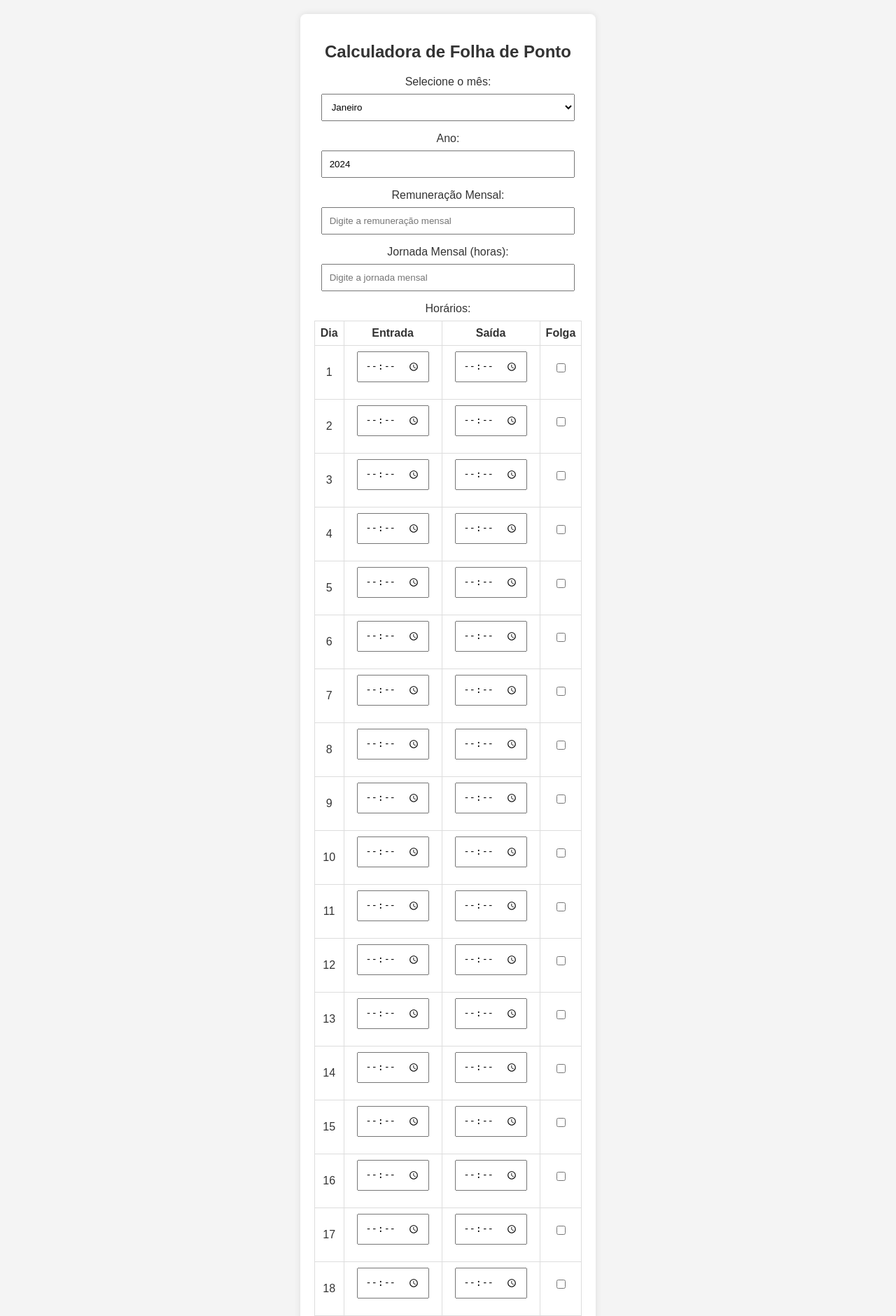
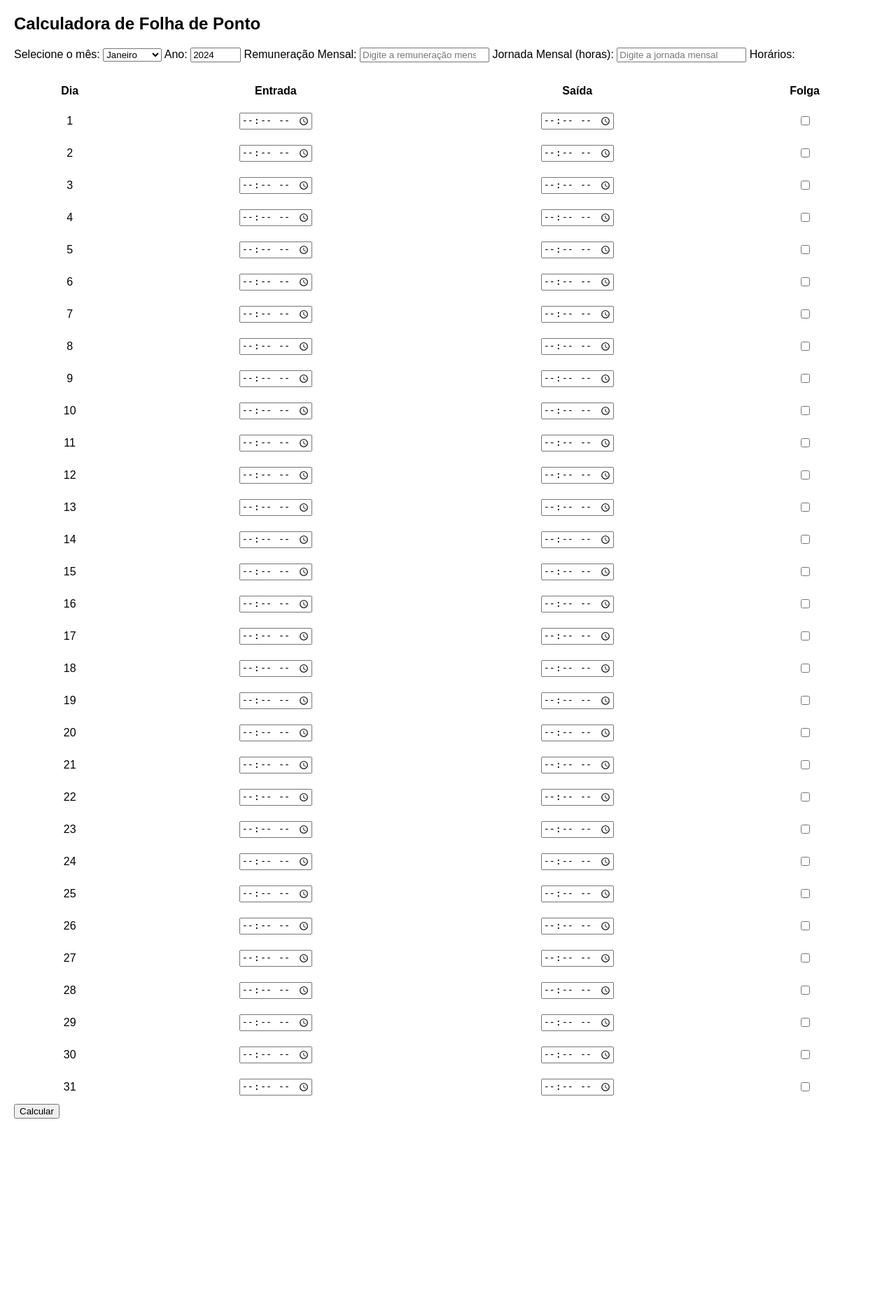
Before and after one commit to mbenitesgit/folhapontoweb, a PHP site: page / in a window 1280 px wide. Shown: the top 1880 px of the page at 70% size. After the commit the page ends 1598 px from the top, so only its background shows below. Run offline with PHP 8.4, Linux system fonts and the light colour scheme.

Commit message:
Update styles.css

```diff
--- a/styles.css
+++ b/styles.css
@@ -1,68 +1,18 @@
 body {
-    font-family: 'Arial', sans-serif;
-    background-color: #f4f4f4;
-    color: #333;
-    margin: 0;
-    padding: 0;
-    min-height: 100vh;
-    display: flex;
-    align-items: center;
-    justify-content: center;
+    font-family: Arial, sans-serif;
+    margin: 20px;
 }
 
-.container {
-    background-color: #fff;
-    border-radius: 8px;
-    box-shadow: 0 0 10px rgba(0, 0, 0, 0.1);
-    padding: 20px;
-    text-align: center;
-    max-width: 600px; /* Limita a largura do container para uma melhor leitura */
-    margin: 20px; /* Adiciona margem para melhor espaçamento */
-    box-sizing: border-box;
-}
-
-h1 {
-    color: #3498db;
-}
-
-label {
-    display: block;
-    margin-bottom: 8px;
-}
-
-input, select, button {
-    width: calc(100% - 20px);
-    padding: 10px;
-    margin-bottom: 16px;
-    box-sizing: border-box;
+div {
+    margin-bottom: 20px;
 }
 
 table {
     width: 100%;
-    border-collapse: collapse;
-    margin-bottom: 16px;
+    margin-top: 20px;
 }
 
 th, td {
-    border: 1px solid #ddd;
-    padding: 8px;
+    padding: 10px;
     text-align: center;
 }
-
-button {
-    background-color: #3498db;
-    color: #fff;
-    border: none;
-    border-radius: 4px;
-    cursor: pointer;
-    transition: background-color 0.3s ease;
-}
-
-button:hover {
-    background-color: #2980b9;
-}
-
-p {
-    margin-top: 20px;
-    font-weight: bold;
-}
```
